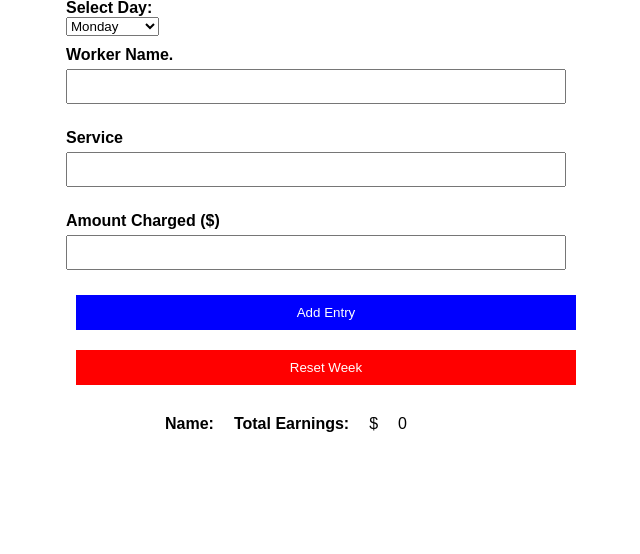
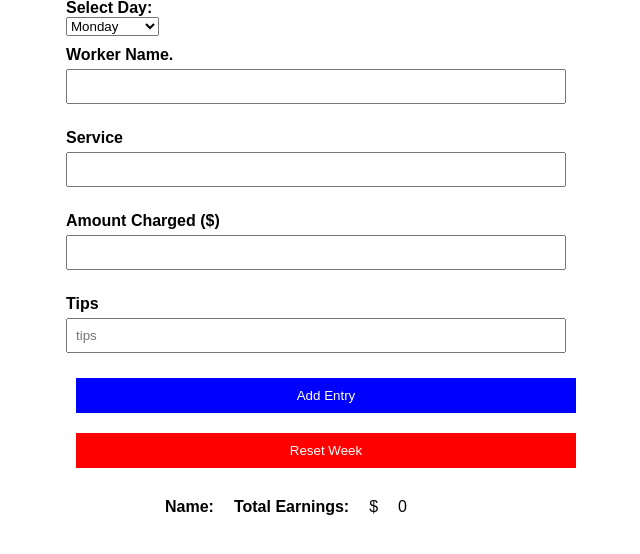
Before and after one commit to ApolloDev-linx/freelancer-salon-app, a Flask app: page / in a window 1280 px wide. Shown: the part 142-696 px from the top of the page, without its empty margins (324-964 px from the left). Run offline with Flask 3, Linux system fonts and the light colour scheme.

Commit message:
feat: add tip tracking with input fallback and correct tip display logic

```diff
--- a/app.py
+++ b/app.py
@@ -4,6 +4,7 @@ from flask_cors import CORS
 app = Flask(__name__)
 CORS(app)
 #hashmap
+tips = {}
 total ={}
 days ={
         "Monday": [],
@@ -31,13 +32,19 @@ def home_page():
     worker = data.get("worker")
     service = data.get("service")
     amount = float(data.get("amount",0))
+    tip = float(data.get("tip",0))
     day = data.get("day")
 
-    entry = {"worker":worker, "service": service, "amount":amount}
+    entry = {"worker":worker, "service": service, "amount":amount, "tip":tip}
 
     if day in days:
         days[day].append(entry)
 
+
+    if worker in tips:
+        tips[worker] += tip
+    else:
+        tips[worker] = tip
 
 
 
@@ -53,7 +60,8 @@ def home_page():
     return jsonify({ "totals":[{"worker":worker, "amount": round(amount,2)}
                       for worker, amount in total.items()],
                     "days":days,
-                    "total":total
+                    "total":total,
+                    "tips": tips
                     })
 
 
--- a/static/home.js
+++ b/static/home.js
@@ -3,13 +3,15 @@ function main(e){
 let service = document.getElementById("service").value;
 let worker = document.getElementById("worker").value;
 let amount = parseInt(document.getElementById("amount").value);
+let tip = parseInt(document.getElementById("tip").value) || 0;
 let day = document.getElementById("day").value;
 
 let payload = {
 	worker:worker,
 	service:service,
 	amount:amount,
-	day:day
+	day:day,
+	tip:tip
 		};
 fetch('/home',{
 	method: "POST",
@@ -28,13 +30,13 @@ fetch('/home',{
         const entries = data.days[day];
 
         entries.forEach(entry => {
-          const { worker, service, amount } = entry;
+          const { worker, service, amount, tip } = entry;
 
           if (!workerColumns[worker]) {
             workerColumns[worker] = [];
           }
 
-          workerColumns[worker].push({ service, amount, day });
+          workerColumns[worker].push({ service, amount, day,tip });
         });
       }
 
@@ -49,13 +51,14 @@ fetch('/home',{
 
         workerColumns[worker].forEach(entry => {
           const line = document.createElement("p");
-          line.textContent = `${entry.service} on ${entry.day} for $${entry.amount}`;
+          line.textContent = `${entry.service} on ${entry.day} for $${entry.amount} | TIPS:$${entry.tip}`;
           workerDiv.appendChild(line);
 		        });
 	      const totalAmount = data.total[worker];
+	      const totalTips = data.tips[worker];
 		const totalLine = document.createElement("p");
 		totalLine.classList.add("total-line");
-		totalLine.textContent = `Total amount for ${worker}: $${totalAmount.toFixed(2)} `;
+		totalLine.textContent = `Total amount for ${worker}: $${totalAmount.toFixed(2)} | Tips:$${totalTips.toFixed(2)} `;
 		workerDiv.appendChild(totalLine);
 
         results.appendChild(workerDiv);
--- a/templates/home.html
+++ b/templates/home.html
@@ -31,7 +31,9 @@
 		<input type="text" id="service" name="service"/>
 
 		<label for="amount"> Amount Charged ($)</label>
-		<input type"number" id="amount" name="amount" required>
+		<input type"number" id="amount" name="amount" required/>
+		<label for="tip">Tips </label>
+		<input type="number" id="tip" name ="tip" placeholder = "tips"/>
 
 		<button id="submit" type="submit"> Add Entry </button>
 		<button id = "reset">Reset Week </button>
```
